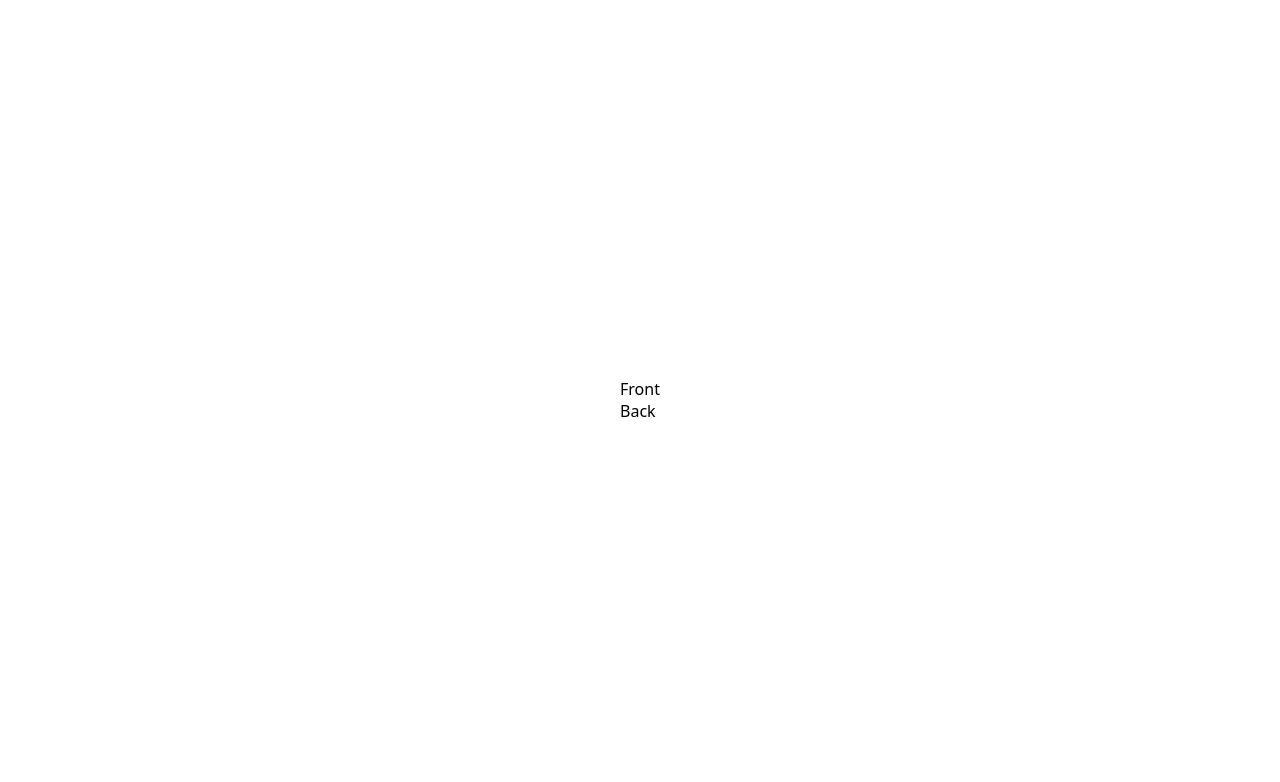
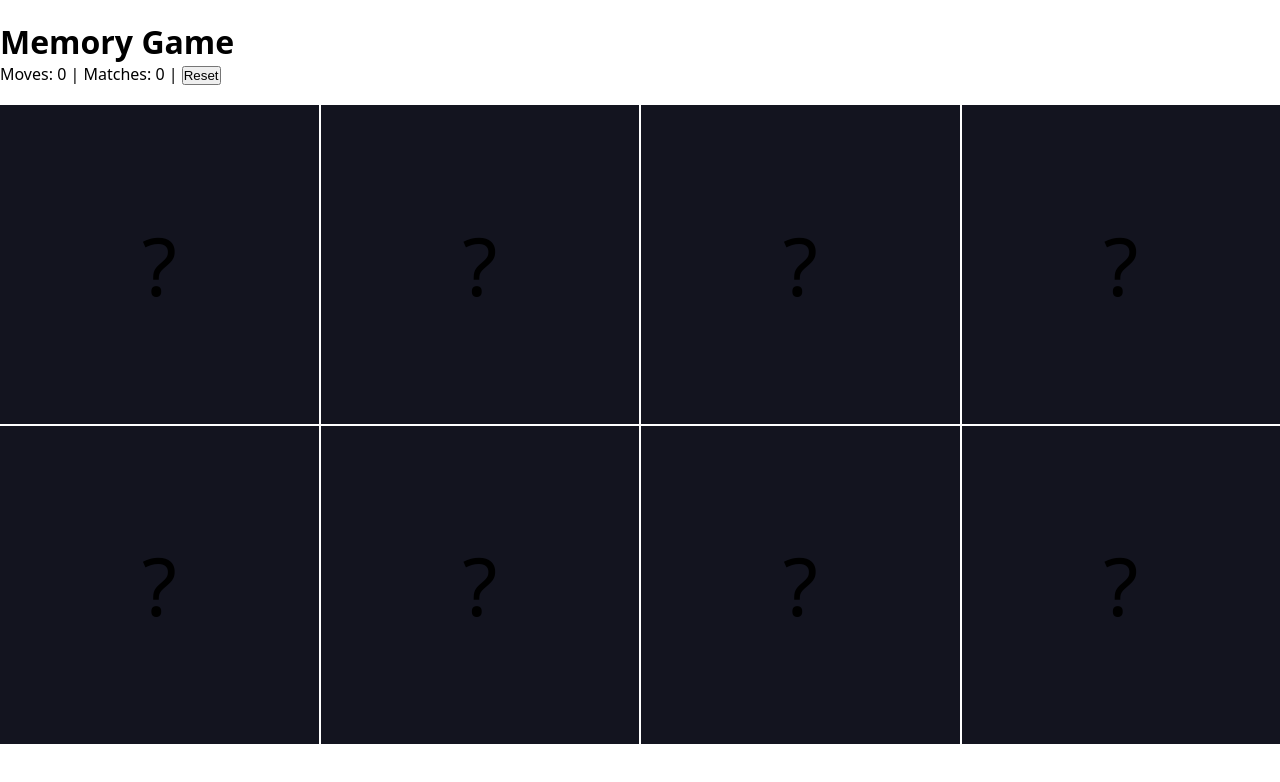
Before and after one commit to x-isaacSantos-x/MemoryGame, a React (Vite) app: page / in a window 1280 px wide. Shown: the top 782 px of the page. Built offline with nearby package versions, Linux system fonts and the light colour scheme.

Commit message:
Finish: memory game made

```diff
--- a/package.json
+++ b/package.json
@@ -11,7 +11,8 @@
   },
   "dependencies": {
     "react": "^19.1.1",
-    "react-dom": "^19.1.1"
+    "react-dom": "^19.1.1",
+    "sucrase": "^3.35.0"
   },
   "devDependencies": {
     "@eslint/js": "^9.36.0",
--- a/src/components/Card/index.tsx
+++ b/src/components/Card/index.tsx
@@ -1,17 +1,28 @@
 import './styles.css';
 
-
-function Card () {
-
-    return <div className="card">
-
-        <div className="card__contend"></div>
-        <div className="card__face">Front</div>
-        <div className="card__face">Back</div>
-
-    </div>
-
-
+export interface CardProps {
+  id: string;
+  flipped?: boolean;
+  back: string;
+  handleClick?: (id: string) => void;
 }
 
-export default Card;
+export function Card({ flipped = false, back, handleClick, id }: CardProps) {
+  const cardContentClassNames = ['card__content'];
+  flipped && cardContentClassNames.push('card__content--flipped');
+
+  const handleClickFn = (id: string) => {
+    if (handleClick) {
+      handleClick(id);
+    }
+  };
+
+  return (
+    <div className="card" onClick={() => handleClickFn(id)}>
+      <div className={cardContentClassNames.join(' ')}>
+        <div className="card__face card__face--front">?</div>
+        <div className="card__face card__face--back">{back}</div>
+      </div>
+    </div>
+  );
+}
--- a/src/components/Card/styles.css
+++ b/src/components/Card/styles.css
@@ -1,10 +1,37 @@
 
-html,
-body{
-    height: 100%;
+
+.card__content {
+    position: relative;
+    width: 100%;
+    aspect-ratio: 1/1;
+    transform-style: preserve-3d;
+    transition: transform 600ms ease-in-out;
 }
 
-body{
-    display: grid;
-    place-items: center;
+.card__content--flipped {
+    transform: rotateY(180deg);
 }
+
+.card__face {
+    position: absolute;
+    width: 100%;
+    height: 100%;
+    backface-visibility: hidden;
+    display: flex;
+    align-items: center;
+    justify-content: center;
+    font-size: 8rem;
+}
+
+.card__face--front {
+
+   background: var(--color-primary);
+   color: var(--color-text-ligth);
+
+}
+
+.card__face--back{
+   background: var(--color-secondary);
+   color: var(--color-text-dark);
+   transform: rotateY(180deg);
+}
--- /dev/null
+++ b/src/components/Grid/index.tsx
@@ -0,0 +1,94 @@
+import './styles.css';
+import { Card, type CardProps,  } from '../Card';
+import { useRef, useState } from 'react';
+import { duplicateRegenerateSortArray } from '../../utils/cards-utils';
+
+
+export interface GridProps {
+  cards: CardProps[];
+}
+
+export function Grid({ cards }: GridProps) {
+  const [stateCards, setStateCards] = useState(() => {
+    return duplicateRegenerateSortArray(cards);
+  });
+  const first = useRef<CardProps | null>(null);
+  const second = useRef<CardProps | null>(null);
+  const unflip = useRef(false);
+  const [matches, setMatches] = useState(0);
+  const [moves, setMoves] = useState(0);
+
+  const handleReset = () => {
+    setStateCards(duplicateRegenerateSortArray(cards));
+    first.current = null;
+    second.current = null;
+    unflip.current = false;
+    setMatches(0);
+    setMoves(0);
+  };
+
+  const handleClick = (id: string) => {
+    const newStateCards = stateCards.map((card) => {
+      // Se o id do cartão não for o id clicado, não faz nada
+      if (card.id !== id) return card;
+      // Se o cartão já estiver virado, não faz nada
+      if (card.flipped) return card;
+
+      // Desviro possíveis cartas erradas
+      if (unflip.current && first.current && second.current) {
+        first.current.flipped = false;
+        second.current.flipped = false;
+        first.current = null;
+        second.current = null;
+        unflip.current = false;
+      }
+
+      // Virar o card
+      card.flipped = true;
+
+      // Configura primeiro e segundo cartão clicados
+      if (first.current === null) {
+        first.current = card;
+      } else if (second.current === null) {
+        second.current = card;
+      }
+
+      // Se eu tenho os dois cartão virados
+      // Posso checar se estão corretos
+      if (first.current && second.current) {
+        if (first.current.back === second.current.back) {
+          // A pessoa acertou
+          first.current = null;
+          second.current = null;
+          setMatches((m) => m + 1);
+        } else {
+          // A pessoa errou
+          unflip.current = true;
+        }
+
+        setMoves((m) => m + 1);
+      }
+
+      return card;
+    });
+
+    setStateCards(newStateCards);
+  };
+
+  return (
+    <>
+      <div className="text">
+        <h1>Memory Game</h1>
+        <p>
+          Moves: {moves} | Matches: {matches} |{' '}
+          <button onClick={() => handleReset()}>Reset</button>
+        </p>
+      </div>
+      <div className="grid">
+        {stateCards.map((card) => {
+          return <Card {...card} key={card.id} handleClick={handleClick} />;
+        })}
+      </div>
+    </>
+  );
+}
--- /dev/null
+++ b/src/components/Grid/styles.css
@@ -0,0 +1,10 @@
+
+.grid {
+  display: grid;
+  grid-template-columns: repeat(4, 1fr);
+  gap: 0.2rem;
+}
+
+.text {
+  padding: 2rem 0;
+}
--- /dev/null
+++ b/src/data/cards.ts
@@ -0,0 +1,23 @@
+export const cards = [
+
+    {
+    id: '1',
+    back: '😎'
+    },
+
+    {
+    id: '2',
+    back: '🐷'
+    },
+
+    {
+    id: '3',
+    back: '🙉'
+    },
+
+    {
+    id: '4',
+    back: '🤖'
+    },
+
+];
--- a/src/index.css
+++ b/src/index.css
@@ -1,3 +1,11 @@
+:root{
+    --color-primary: #13141f;
+    --color-secondary: crimson;
+    --color-text-light: #ffffff;
+    --color-text-dark: #000000;
+}
+
+
 *{
   margin: 0;
   padding: 0;
--- a/src/templates/App/index.tsx
+++ b/src/templates/App/index.tsx
@@ -1,12 +1,22 @@
-import Card from '../../components/Card'
+
+import { Card } from '../../components/Card';
+import { Grid } from '../../components/Grid';
+import { cards } from '../../data/cards';
 import './styles.css'
 
 function App() {
 
+  const handleClick = (id: string) => {
+    console.log(id);
+
+  }
+
 
   return (
 
-    <Card />
+    <div className='App'>
+      <Grid cards={cards} />
+    </div>
 
   )
 }
--- a/src/templates/App/styles.css
+++ b/src/templates/App/styles.css
@@ -0,0 +1,5 @@
+.app {
+    max-width: 640px;
+    min-height: 320px;
+    margin: 0auto;
+}
--- /dev/null
+++ b/src/utils/cards-utils.ts
@@ -0,0 +1,32 @@
+import type { CardProps } from "../components/Card";
+import { cards } from "../data/cards";
+
+
+const keyGen = (): string => {
+  return (
+    Math.random().toString(36).substring(2, 15) +
+    Math.random().toString(36).substring(2, 15)
+  );
+};
+
+
+export const duplicateArray = <T>(array: T[]): T[] => {
+  return array.concat(array);
+};
+
+export const sortArray = <T>(array: T[]): T[] => {
+  return array.sort(() => Math.random() - 0.5);
+};
+
+export const regenerateCard = (cards: CardProps[]): CardProps[] => {
+  return cards.map((card) => ({ ...card, id: keyGen() }));
+};
+
+export const duplicateRegenerateSortArray = (
+  cards: CardProps[],
+): CardProps[] => {
+  return sortArray(regenerateCard(duplicateArray(cards)));
+};
+
+
+console.log(duplicateRegenerateSortArray(cards));
```
Also changed, not shown: 1 other file (tests, documents, lock files or other folders).
